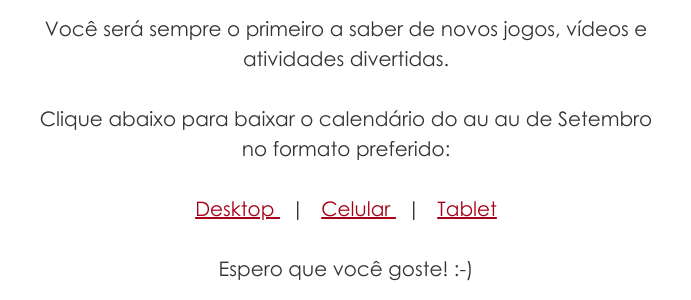
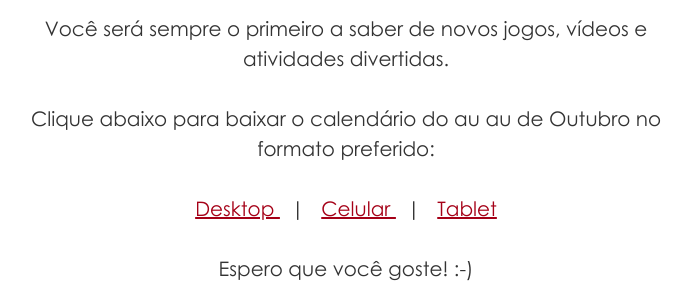
Before and after one commit to rogerhil/oauau, a Django app: template src/templates/confirmation.html in a window 1280 px wide. Shown: the part 735-1035 px from the top of the page, without its empty margins (294-985 px from the left). Run offline with Django 3.2, Linux system fonts and the light colour scheme; the template is opened without the code that fills it, so the values that code supplies are empty; some libraries are stand-ins or nearby versions.

Commit message:
October calendar.

```diff
--- a/src/templates/confirmation.html
+++ b/src/templates/confirmation.html
@@ -14,16 +14,16 @@
             atividades divertidas.
         </h3>
         <h3>
-            Clique abaixo para baixar o calendário do au au de Setembro no formato preferido:
+            Clique abaixo para baixar o calendário do au au de Outubro no formato preferido:
         </h3>
         <h3>
-            <a href="{% static 'img/calendar/2016/setembro_desktop.jpg' %}">
+            <a href="{% static 'img/calendar/2016/outubro_desktop.jpg' %}">
                 Desktop
             </a>&nbsp;&nbsp;|&nbsp;&nbsp;
-            <a href="{% static 'img/calendar/2016/setembro_celular.jpg' %}">
+            <a href="{% static 'img/calendar/2016/outubro_celular.jpg' %}">
                 Celular
             </a>&nbsp;&nbsp;|&nbsp;&nbsp;
-            <a href="{% static 'img/calendar/2016/setembro_tablet.jpg' %}">
+            <a href="{% static 'img/calendar/2016/outubro_tablet.jpg' %}">
                 Tablet
             </a>
         </h3>
```
Also changed, not shown: src/static/img/calendar/2016/outubro_celular.jpg (added), src/static/img/calendar/2016/outubro_desktop.jpg (added), src/static/img/calendar/2016/outubro_tablet.jpg (added).
